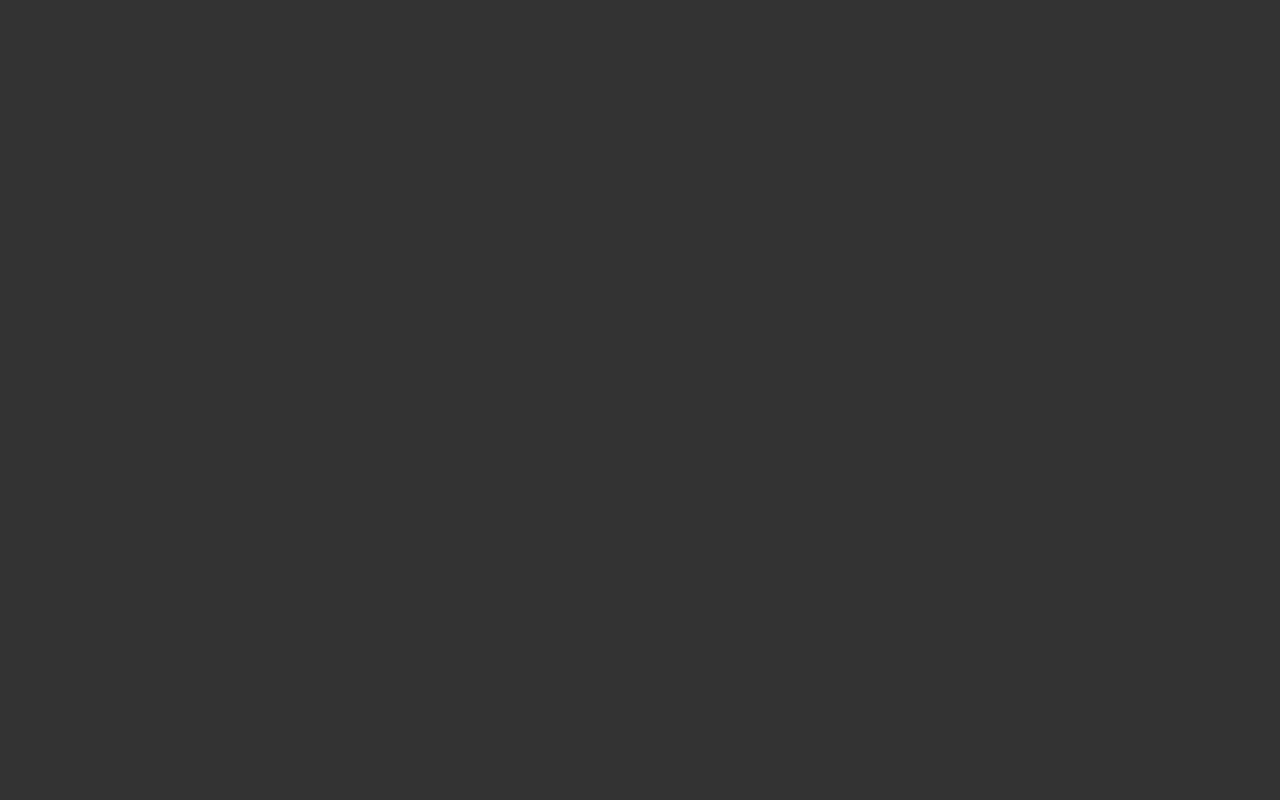
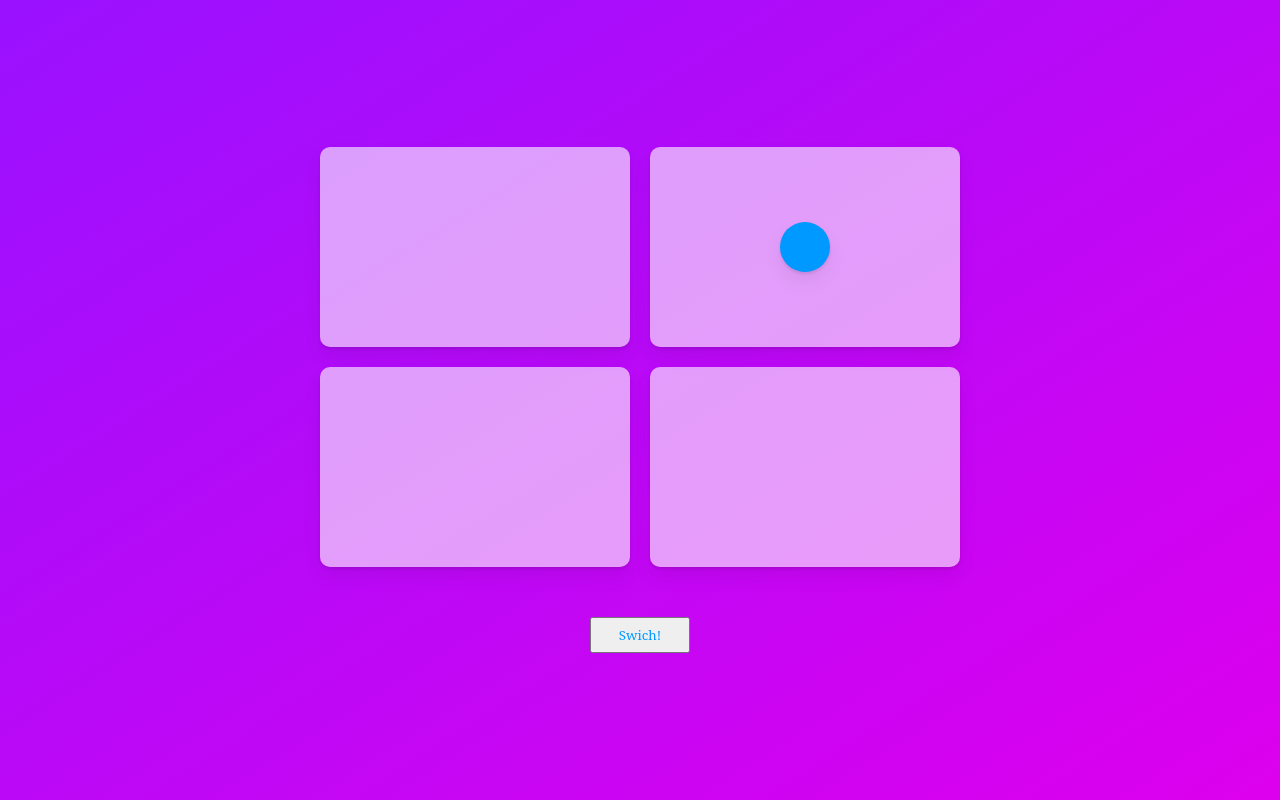
Before and after one commit to mummumgon/react_mid, a React (Create React App) app: page /ani in a window 1280 px wide. Before the commit this address had no page. Built offline with nearby package versions, Linux system fonts and the light colour scheme; a web font is replaced by a local one; what recoil-persist would draw is missing.

Commit message:
animation페이지 추가 및 메뉴모듈화

```diff
--- a/package.json
+++ b/package.json
@@ -11,6 +11,7 @@
     "@types/react-beautiful-dnd": "^13.1.2",
     "@types/react-dom": "^18.0.0",
     "apexcharts": "^3.35.5",
+    "framer-motion": "^7.3.6",
     "gh-pages": "^4.0.0",
     "jquery": "^3.6.1",
     "little-state-machine": "^4.6.0",
--- a/src/Home.tsx
+++ b/src/Home.tsx
@@ -2,6 +2,7 @@ import GlovalStyle from "./GlovalStyle";
 import styled from "styled-components";
 import {Link } from 'react-router-dom';
 import { useState } from "react";
+import HomeMenu from "./HomeMenu";
 
 function Main() {
   const [view , setView] = useState(false);
@@ -12,18 +13,8 @@ function Main() {
             <h1 className='title dot'>= Home =</h1>
         <ul className="list_type">
           <li><Link to='/coins'>Coin<em>&gt;</em></Link></li>
-          <li>
-            <button onClick={onClick}>Join & ToDoList<em>&gt;</em></button>
-            { !view ? '' :
-            <div className="depth2">
-              <Link to="/join"><em>└ Sign Up</em><em>&gt;</em></Link>
-              <Link to="/todo"><em>└ ToDoList</em><em>&gt;</em></Link>
-            </div>
-            }
-          </li>
-          <li>
-          <Link to='/set'>Input 교차 값전달<em>&gt;</em></Link>
-          </li>
+          <HomeMenu btnName='Join & ToDoList' menu1='Sign Up' link1='/join' mene2='ToDoList' link2='/todo'/>
+          <HomeMenu btnName='Module' menu1='Input 교차 변화 (Recoil.Selector)' link1='/set' mene2='animation (framer-motion)' link2='/ani'/>
           {/* <li><Link to='/todos'>Todo<em>&gt;</em></Link></li> */}
           {/* <li><Link to='/todos'>Drag N Drop<em>&gt;</em></Link></li> */}
 
--- /dev/null
+++ b/src/HomeMenu.tsx
@@ -0,0 +1,26 @@
+import styled from "styled-components";
+import {Link } from 'react-router-dom';
+import { useState } from "react";
+
+interface IMenu{
+    btnName?:string;
+    menu1:string;
+    mene2?:string;
+    link1:string;
+    link2?:string;
+}
+function HomeMenu({btnName,menu1,mene2,link1,link2}:IMenu){
+    const [view , setView] = useState(false);
+    const onClick = () =>{setView((toggle) => !toggle)}
+    return (<li>
+    <button onClick={onClick}>{btnName}<em>&gt;</em></button>
+    { !view ? '' :
+    <div className="depth2">
+      <Link to={link1}><em>└ {menu1}</em><em>&gt;</em></Link>
+      <Link to={link2!}><em>└ {mene2}</em><em>&gt;</em></Link>
+    </div>
+    }
+  </li>)
+}
+
+export default HomeMenu;
--- a/src/MainRouter.tsx
+++ b/src/MainRouter.tsx
@@ -8,6 +8,8 @@ import DragNDropDetail from "./dragDrop/DragNDropDetail";
 import UserJoin from './toDo/UserJoin'
 import JoinComlpete from './toDo/Complete'
 import Selectors from "./setSelector/Selectors";
+import Chapter1 from "./animation/Chapter1";
+import Chapter2 from "./animation/Chapter2";
 function MainRouter() {
   return (
   <Routes>
@@ -20,8 +22,9 @@ function MainRouter() {
     {/* Join */}
     <Route path="/join" element={<UserJoin/>}/>
     <Route path="/join/complete" element={<JoinComlpete/>}/>
-    {/* Selectors */}
+    {/*기타 - Selectors */}
     <Route path="/set" element={<Selectors/>}/>
+    <Route path="/ani" element={<Chapter2/>}/>
     {/* DragNDrop */}
     <Route path="/todos" element={<DragNDrop/>}/>
     <Route path="/ddrop/detail" element={<DragNDropDetail/>}/>
--- /dev/null
+++ b/src/animation/Chapter1.tsx
@@ -0,0 +1,165 @@
+import React, { useEffect, useRef } from "react";
+import styled from "styled-components";
+import { motion, useMotionValue, useTransform, useScroll } from "framer-motion";
+const Wrapper = styled.div`
+  display: flex;
+  width: 100vw;
+  height: 100vh;
+  margin: 0 auto;
+  justify-content: center;
+  align-items: center;
+  background: #ddd;
+`;
+const Wraper2 = styled(motion.div)`
+  display: flex;
+  width: 100vw;
+  height: 200vh;
+  margin: 0 auto;
+  justify-content: center;
+  align-items: center;
+  background: #DDD;
+`;
+const BoxList = styled(motion.ul)`
+  display: grid;
+  grid-template-columns: repeat(3, 1fr);
+  grid-column-gap: 20px;
+  grid-row-gap: 20px;
+  li{
+    display: flex;
+    align-items: center;
+    justify-content: center;
+    width: 300px;
+    height: 300px;
+    border-radius: 50px;
+    background: linear-gradient(to right bottom,#0b9e48,#a1d4ae);
+    overflow: hidden;
+  }
+`;
+const Bigbox = styled(motion.div)`
+    display: flex;
+    align-items: center;
+    justify-content: center;
+    width: 300px;
+    height: 300px;
+    border-radius: 50px;
+    background: linear-gradient(to right bottom,#91f,#d0e);
+    overflow: hidden;
+`;
+const Box = styled(motion.div)`
+  display: grid;
+  grid-template-columns: repeat(2,1fr);
+  width: 100px;
+  height: 100px;
+  background-color: #ffffff;
+  border-radius: 30px;
+  box-shadow: 0 2px 3px rgba(0, 0, 0, 0.1), 0 10px 20px rgba(0, 0, 0, 0.06);
+`;
+
+const Circle = styled(motion.div)`
+  place-self: center;
+  width: 35px;
+  height: 35px;
+  border-radius: 50em;
+  background-color: pink;
+  box-shadow: 0 2px 3px rgba(0, 0, 0, 0.1), 0 10px 20px rgba(0, 0, 0, 0.06);
+`;
+const box = {
+  start:{scale: 0},
+  end:{scale: 1 ,rotate:'180deg',transition:{delay: 0.3, duration: 0.3,type: "spring",stiffness: 200,damping:12}}
+}
+const box2 = {
+  start:{scale: 0, opacity:0},
+  end:{scale: 1 , opacity:1, transition:{ duration: 0.3, type: "spring", stiffness: 70, delayChildren: 0.2, staggerChildren:0.2}}
+}
+const box2Children ={
+  start:{y: 20,opacity:0},
+  end:{y: 0, opacity:1, transition:{ type: "spring", stiffness: 200, damping:8 }},
+}
+const box3 = {
+  hover:{rotate:'90deg', scale:1.2},
+  click:{borderRadius:'50em', scale:1}
+}
+const Svg = styled.svg`
+  width: 100px;
+  height: 100px;
+  path {
+    stroke: white;
+    stroke-width: 2;
+  }
+`;
+const svg = {
+  start: { pathLength: 0, fill: "rgba(255, 255, 255, 0)" },
+  end: {
+    fill: "rgba(255, 255, 255, 1)",
+    pathLength: 1,
+  },
+};
+
+function Chapter1() {
+  //부모의 크기를 전달 ref
+  const box4Ref = useRef<HTMLDivElement>(null);
+  const x = useMotionValue(0);
+  const rotate = useTransform(x,[-500,500],[-360,360]);
+  const bgColor = useTransform(x,[-100,100],['linear-gradient(to right bottom,#91f,#d0e)','linear-gradient(to right bottom,#1f48ce,#21a3ca)'])
+  const {scrollY, scrollYProgress} = useScroll();
+  const scale = useTransform(scrollYProgress, [0,1] , [1,5])
+
+  useEffect(()=>{
+    //x값의 움직이는 현재위치값을 가지고옴
+    // x.onChange(()=>{console.log(x.get())});
+    //scrollY 현페이지 Y값 가지고 옴. scrollYProgress=>현페이지 전체 스크롤 진행율
+    scrollY.onChange(()=>{console.log(scrollY.get(),scrollYProgress.get())});
+  },[scrollY,scrollYProgress]);
+  return (
+    <div style={{overflow: 'hidden'}}>
+    <Wrapper>
+    <BoxList>
+      <li>
+        <Box
+          variants={box}
+          initial='start'
+          animate='end'
+        />
+      </li>
+      <li>
+        <Box variants={box2} initial='start' animate='end'>
+          <Circle variants={box2Children}/>
+          <Circle variants={box2Children}/>
+          <Circle variants={box2Children}/>
+          <Circle variants={box2Children}/>
+        </Box>
+      </li>
+      <li><Box variants={box3} whileHover="hover" whileTap="click"/></li>
+      <Bigbox ref={box4Ref}><Box drag dragConstraints={box4Ref} variants={box3} whileHover="hover" whileTap="click"/></Bigbox>
+      {/* dragSnapToOrigin 원래 위치로 되돌아감 , 버튼 클릭시 set()값전달하여 이동*/}
+      {/* <li><button onClick={()=>x.set(100)}>click</button><Box style={{ x }} drag='x' dragSnapToOrigin/></li> */}
+      <Bigbox style={{background:bgColor}}><Box style={{ x , rotate}} drag='x' dragSnapToOrigin/></Bigbox>
+      <li>
+      <Svg
+        focusable="false"
+        xmlns="http://www.w3.org/2000/svg"
+        viewBox="0 0 448 512"
+      >
+        <motion.path
+          variants={svg}
+          initial="start"
+          animate="end"
+          transition={{
+            default: { duration: 5 },
+            fill: { duration: 1, delay: 3 },
+          }}
+          d="M224 373.12c-25.24-31.67-40.08-59.43-45-83.18-22.55-88 112.61-88 90.06 0-5.45 24.25-20.29 52-45 83.18zm138.15 73.23c-42.06 18.31-83.67-10.88-119.3-50.47 103.9-130.07 46.11-200-18.85-200-54.92 0-85.16 46.51-73.28 100.5 6.93 29.19 25.23 62.39 54.43 99.5-32.53 36.05-60.55 52.69-85.15 54.92-50 7.43-89.11-41.06-71.3-91.09 15.1-39.16 111.72-231.18 115.87-241.56 15.75-30.07 25.56-57.4 59.38-57.4 32.34 0 43.4 25.94 60.37 59.87 36 70.62 89.35 177.48 114.84 239.09 13.17 33.07-1.37 71.29-37.01 86.64zm47-136.12C280.27 35.93 273.13 32 224 32c-45.52 0-64.87 31.67-84.66 72.79C33.18 317.1 22.89 347.19 22 349.81-3.22 419.14 48.74 480 111.63 480c21.71 0 60.61-6.06 112.37-62.4 58.68 63.78 101.26 62.4 112.37 62.4 62.89.05 114.85-60.86 89.61-130.19.02-3.89-16.82-38.9-16.82-39.58z"
+        ></motion.path>
+      </Svg>
+        </li>
+    </BoxList>
+  </Wrapper>
+  <Wraper2 style={{background:'#0faf44'}}>
+    <Box style={{ x , rotate, scale}} drag='x' dragSnapToOrigin/>
+  </Wraper2>
+  <Wrapper style={{background:'pink'}}>dd</Wrapper>
+  </div>
+  );
+}
+
+export default Chapter1;
--- /dev/null
+++ b/src/animation/Chapter2.tsx
@@ -0,0 +1,112 @@
+import {  useState  } from "react";
+import styled from "styled-components";
+import { motion, AnimatePresence } from "framer-motion";
+
+const Wrapper = styled.div`
+  display: flex;
+  flex-direction: column;
+  width: 100vw;
+  height: 100vh;
+  margin: 0 auto;
+  justify-content: center;
+  align-items: center;
+  background: linear-gradient(to right bottom,#91f,#d0e);
+`;
+const Grid = styled(motion.div)`
+  display: grid;
+  grid-template-columns: repeat(2,1fr);
+  width: 50vw;
+  gap: 20px;
+  margin-bottom: 50px;
+`;
+const Box = styled(motion.div)`
+  display: flex;
+  align-items: center;
+  justify-content: center;
+  height: 200px;
+  background-color: rgba(255,255,255,0.6);
+  border-radius: 10px;
+  box-shadow: 0 2px 3px rgba(0, 0, 0, 0.1), 0 10px 20px rgba(0, 0, 0, 0.06);
+  &:nth-child(1){transform-origin:right bottom}
+  &:nth-child(2){transform-origin:left bottom}
+  &:nth-child(3){transform-origin:right top}
+  &:nth-child(4){transform-origin:left top}
+`;
+const Btn = styled(motion.button)`
+    width: 100px;
+    line-height: 30px;
+    cursor: pointer;
+`;
+const Circle = styled(motion.p)`
+  width: 50px;
+  height: 50px;
+  border-radius: 50px;
+  background-color: #0099ff;
+  box-shadow: 0 2px 3px rgba(0, 0, 0, 0.1), 0 10px 20px rgba(0, 0, 0, 0.06);
+  `;
+const Overlay = styled(motion.div)`
+  position: fixed;
+  left: 0;
+  top: 0;
+  bottom: 0;
+  right: 0;
+  display: flex;
+  justify-content: center;
+  align-items: center;
+  div{
+    width: 500px;
+    background-color: rgba(255,255,255,1);
+  }
+`;
+const box ={
+  hover:{scale: 1.1, transition:{ type: "spring", stiffness: 300, damping:20 }},
+}
+
+const btn ={
+  start:{scale: 1,color:'#0099ff'},
+  click:{scale: 1.1,color:'#ff9800',transition:{ duration:0.3}}
+};
+function Chapter2() {
+  const [swich , setSwich] = useState(false);
+  const [toggle , setToggle] = useState(false);
+  const onClick = (state:boolean) =>  setSwich(state);
+  const ontoggle = () =>  setToggle((mode:boolean)=> !mode );
+  const arr = ['1','2','3','4'];
+  const [id , setId] = useState<null | string>(null);
+
+  const originX = (x:any) => {
+    const offX = +x % 2 !== 0 ? "1" : "0";
+    console.log(`${offX} `);
+    return `${offX}`;
+};
+  const originY = (y:any) => {
+    const offY = +y <= 2? "1" : "0";
+    console.log(`${offY}`);
+    return `${offY}`;
+};
+  return (
+    <div style={{overflow: 'hidden'}}>
+    <Wrapper onClick={ontoggle}>
+    <Grid>
+    <AnimatePresence/>
+    { arr.map(
+      (n)=>
+      <Box className={'aaa'} onClick={()=> setId(n)}
+      style={{
+        originX: originX(n), originY:originY(n)
+      }} key={n} layoutId={n}  variants={box} whileHover='hover'>
+        {n === '2' && (!swich ? <Circle layoutId="swich"/>:null)}
+        {n === '3' && (swich ? <Circle layoutId="swich"/>:null)}
+      </Box>
+      )}
+      <AnimatePresence/>
+    </Grid>
+    <Btn variants={btn} initial='start' whileTap='click' onTap={()=>{onClick(false)}} onTapStart={()=>{onClick(true)}} >Swich!</Btn>
+    <AnimatePresence/>
+    {id ? <Overlay onClick={()=>setId(null)} initial={{backgroundColor:'rgba(0,0,0,0)'}} animate={{backgroundColor:'rgba(0,0,0,0.5)'}} exit={{backgroundColor:'rgba(0,0,0,0)'}}><Box layoutId={id} /></Overlay> : null}<AnimatePresence/>
+    </Wrapper>
+  </div>
+  );
+}
+
+export default Chapter2;
```
Also changed, not shown: 1 other file (tests, documents, lock files or other folders).
